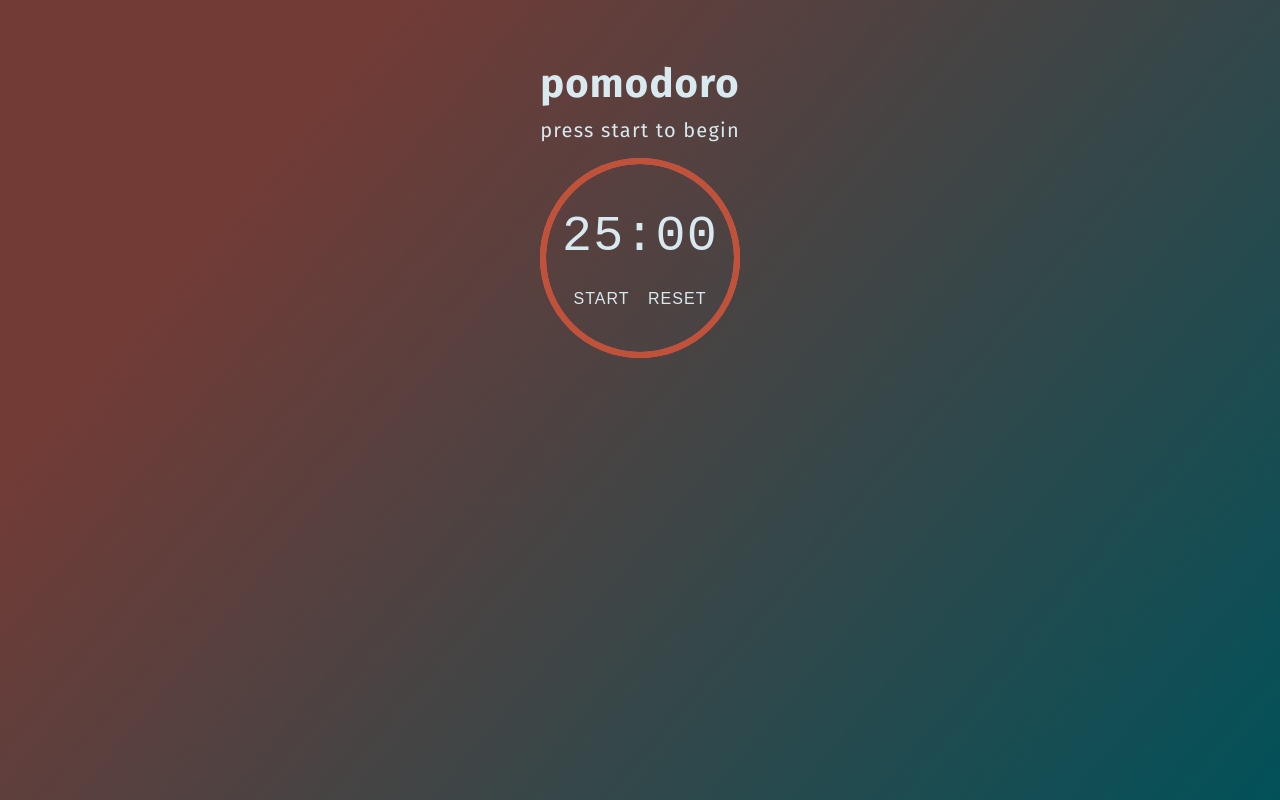
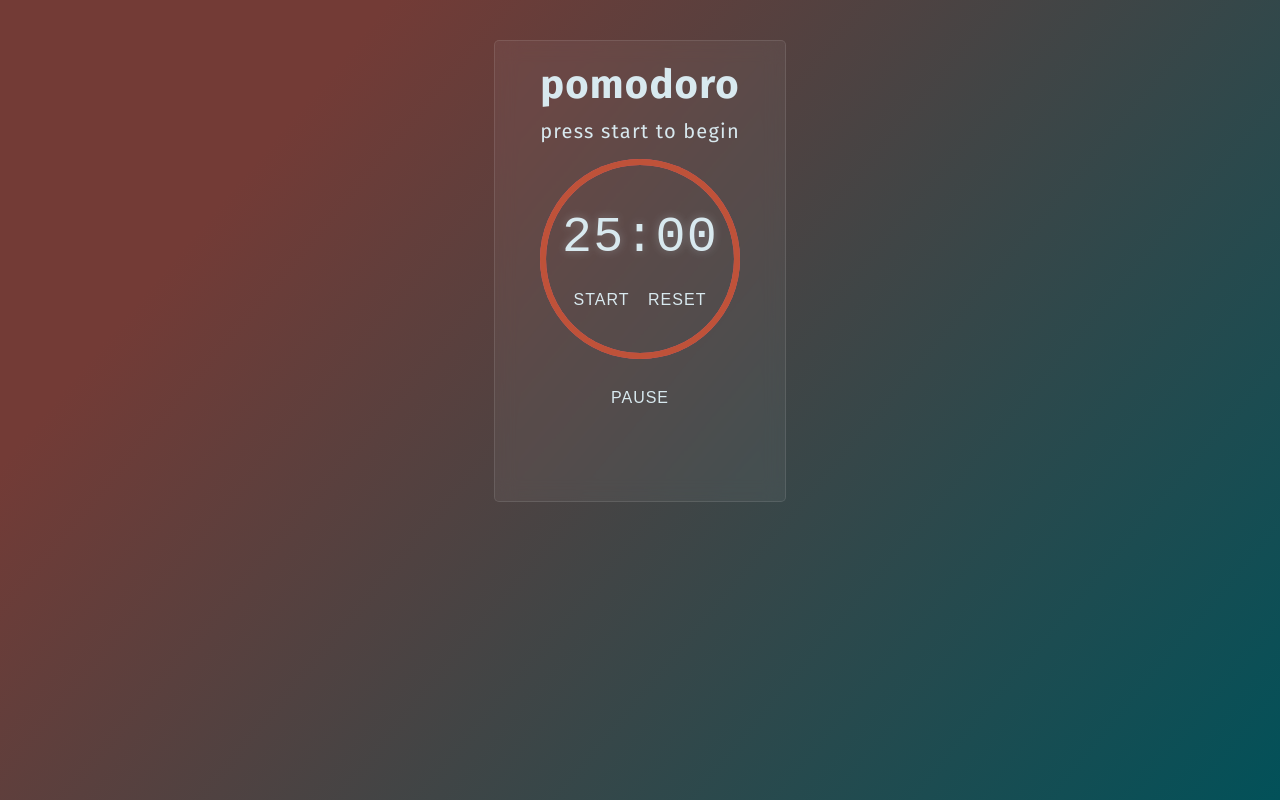
Before and after one commit to efan-mc/pomodoro, a plain HTML site: page index.html in a window 1280 px wide. Drawn offline with Linux system fonts and the light colour scheme; a web font is replaced by a local one.

Commit message:
Changes to css and layout for more clean and reactive UI

```diff
--- a/index.html
+++ b/index.html
@@ -29,6 +29,9 @@
         <button class="btn-start">start</button>
         <button class="btn-reset">reset</button>
       </div>
+      <div>
+        <button class="btn-pause">pause</button>
+      </div>
     </div>
   </body>
   <script src="app.js"></script>
--- a/styles.css
+++ b/styles.css
@@ -29,6 +29,9 @@ p {
     text-align: center;
     border-radius: 5px;
     padding: 20px;
+    background: rgba(255, 255, 255, 0.05);
+    backdrop-filter: blur(10px);
+    border: 1px solid rgba(255, 255, 255, 0.1);
 }
 
 .app-circle {
@@ -85,6 +88,7 @@ p {
     position: relative;
     top: 50px;
     color: #d8e9ef;
+    text-shadow: 0 0 10px rgba(216, 233, 239, 0.3);
 }
 
 button {
@@ -102,4 +106,14 @@ button {
 button:hover {
     cursor: pointer;
     color: #90c0d1;
+    background-color: rgba(255, 255, 255, 0.1);
+    box-shadow: 0 0 5px rgba(216, 233, 239, 0.3);
 }
+
+button:active {
+    transform: scale(0.95);
+}
+
+.btn-pause {
+    top: 25px;
+}
```
